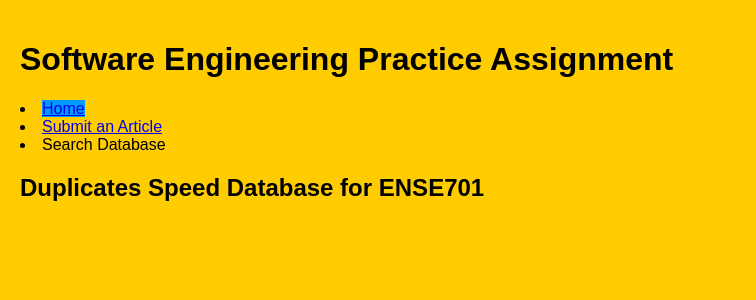
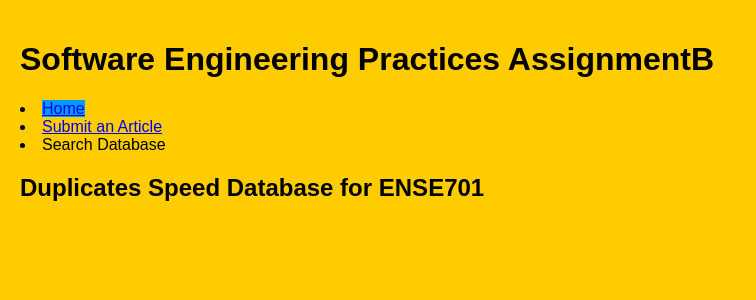
Before and after one commit to roxy-dao/Duplicats_SPEED_ENSE701, a React (Create React App) app in the folder frontend/: page / in a window 1280 px wide. Shown: the top 300 px of the page, without its empty margins (0-756 px from the left). Built offline with nearby package versions, Linux system fonts and the light colour scheme.

Commit message:
added notfound page

```diff
--- a/frontend/src/App.js
+++ b/frontend/src/App.js
@@ -1,5 +1,6 @@
 import React from 'react'
 import { Route, Routes, BrowserRouter as Router, NavLink } from 'react-router-dom'
+import NotFoundPage from './pages/404'
 import Home from './pages/Home'
 import SubmitArticle from './pages/Submit-Articles'
 
@@ -7,7 +8,7 @@ const App = () => {
   return (
     <Router>
       <div>
-        <h1> Software Engineering Practice Assignment</h1>
+        <h1> Software Engineering Practices AssignmentB</h1>
         <ui className="header">
           <li>
           <NavLink to="/">Home</NavLink>
@@ -22,6 +23,7 @@ const App = () => {
           <Routes>
             <Route path="/" element={<Home />} />
             <Route path="SubmitArticle" element={<SubmitArticle />} />
+            <Route path="*" element={<NotFoundPage />} />
           </Routes>
         </div>
     </Router>
--- /dev/null
+++ b/frontend/src/pages/404.js
@@ -0,0 +1,13 @@
+import React from "react";
+
+const NotFoundPage = () => {
+    return (
+        <div>
+            <h2>This page doesn't exist dumb dumb</h2>
+            <p>Select an page from the menu</p>
+        </div>
+    )
+
+}
+
+export default NotFoundPage;
--- /dev/null
+++ b/frontend/src/services/articleservices.js
@@ -0,0 +1 @@
+// TODO article submission service
```
